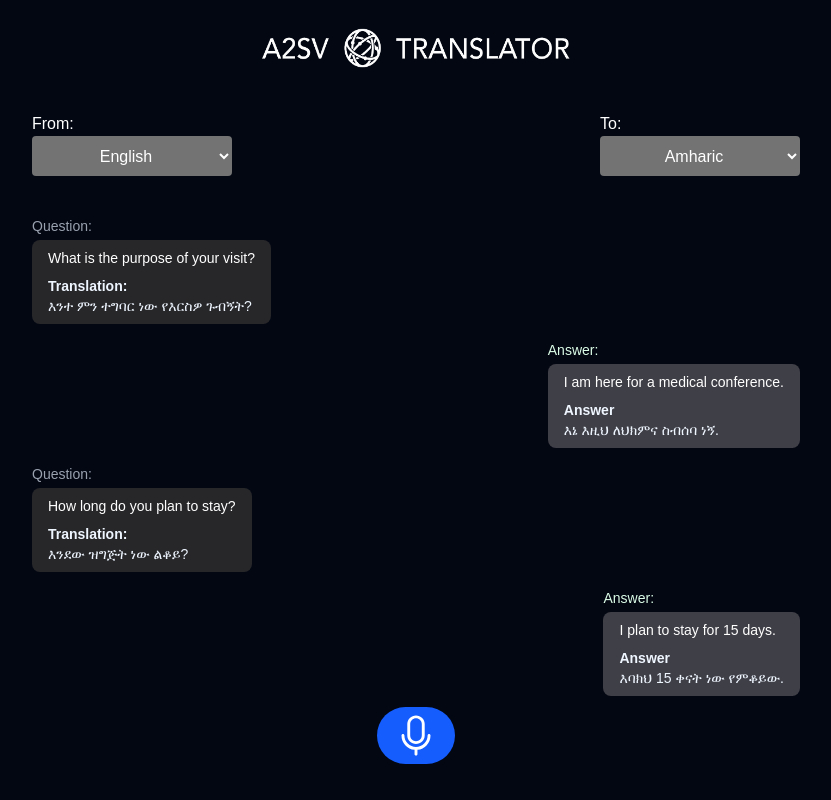
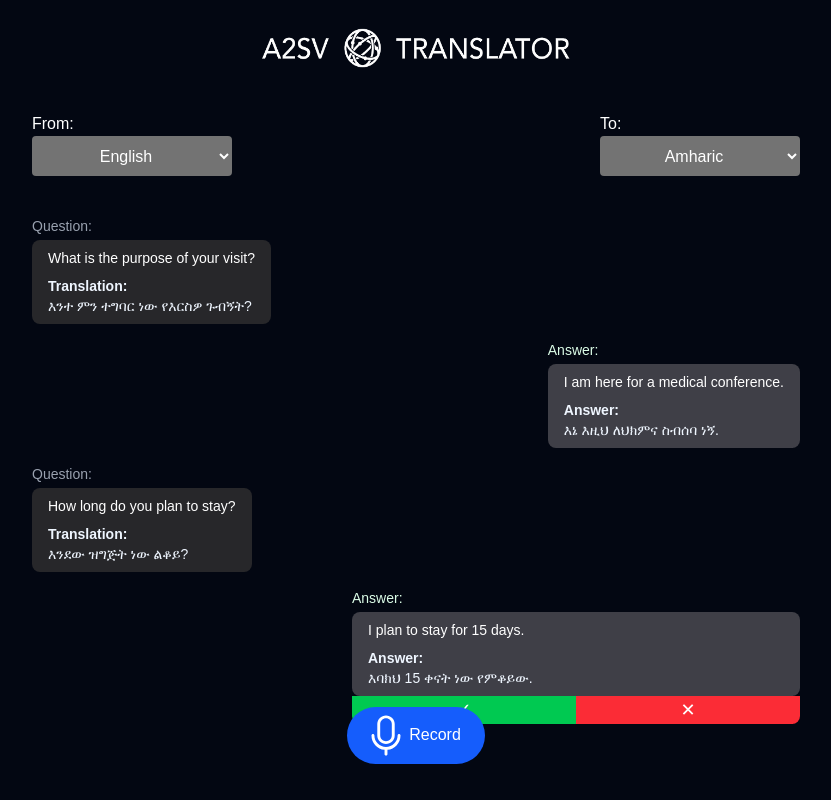
Before and after one commit to A2SV/A2SV-2025-Internship-Pass-Me, a Next.js app in the folder web/: page /chat in a window 1280 px wide. Shown: the whole page, without its empty margins (224-1055 px from the left). Built offline with nearby package versions, Linux system fonts and the light colour scheme; a web font is replaced by a local one.

Commit message:
feat: Add audio recodrding feature

```diff
--- /dev/null
+++ b/web/src/app/components/chatpage/AudioRecorder.tsx
@@ -0,0 +1,85 @@
+import React, { useState, useRef } from 'react'
+import Image from 'next/image'
+
+const AudioRecorder: React.FC = () => {
+  const [recording, setRecording] = useState(false)
+  const [audioURL, setAudioURL] = useState<string | null>(null)
+  const [error, setError] = useState<string | null>(null)
+  const mediaRecorderRef = useRef<MediaRecorder | null>(null)
+  const audioChunksRef = useRef<Blob[]>([])
+
+  const startRecording = async () => {
+    setError(null)
+    try {
+      const stream = await navigator.mediaDevices.getUserMedia({ audio: true })
+      const mediaRecorder = new MediaRecorder(stream)
+      mediaRecorderRef.current = mediaRecorder
+      audioChunksRef.current = []
+
+      mediaRecorder.ondataavailable = (event: BlobEvent) => {
+        if (event.data.size > 0) {
+          audioChunksRef.current.push(event.data)
+        }
+      }
+
+      mediaRecorder.onstop = () => {
+        const audioBlob = new Blob(audioChunksRef.current, { type: 'audio/wav' })
+        const url = URL.createObjectURL(audioBlob)
+        setAudioURL(url)
+        console.log('Recording complete. Audio blob:', audioBlob)
+      }
+
+      mediaRecorder.start()
+      setRecording(true)
+    } catch (err) {
+      console.error('Error starting recording:', err)
+      setError('Could not start recording: ' + (err as Error).message)
+    }
+  }
+
+  const stopRecording = () => {
+    if (mediaRecorderRef.current && mediaRecorderRef.current.state !== 'inactive') {
+      mediaRecorderRef.current.stop()
+      setRecording(false)
+    }
+  }
+
+  const handleRecordButton = () => {
+    if (recording) {
+      stopRecording()
+    } else {
+      startRecording()
+    }
+  }
+
+  return (
+    <>
+      {error && <p className="mt-2 text-red-500">{error}</p>}
+
+      <footer className="fixed bottom-5 p-4 flex flex-col items-center w-full">
+        <button
+          onClick={handleRecordButton}
+          className={`flex items-center justify-center bg-blue-600 hover:bg-blue-700 text-white rounded-full px-6 py-2 focus:outline-none transition
+            ${recording ? 'animate-pulse border-4' : ''}`}
+        >
+          <Image src="/mic.svg" alt="Mic" height={30} width={30} />
+          <span className="ml-2">{recording ? 'Stop' : 'Record'}</span>
+        </button>
+
+        {audioURL && (
+          <div className="mt-4 flex flex-col items-center">
+            <a
+              href={audioURL}
+              download="recording.wav"
+              className="mt-2 text-blue-400 underline"
+            >
+              Download Recording
+            </a>
+          </div>
+        )}
+      </footer>
+    </>
+  )
+}
+
+export default AudioRecorder
--- a/web/src/app/components/chatpage/ChatBubble.tsx
+++ b/web/src/app/components/chatpage/ChatBubble.tsx
@@ -1,6 +1,8 @@
-import React from 'react'
+'use client'
+import React, { useState } from 'react'
 
-interface ChatItem {
+export interface ChatItem {
+  id: number
   role: 'question' | 'answer'
   text: string
   translation?: string
@@ -9,50 +11,111 @@ interface ChatItem {
 
 interface ChatBubbleProps {
   chatItem: ChatItem
+  isLatest?: boolean
 }
 
-const ChatBubble: React.FC<ChatBubbleProps> = ({ chatItem }: {chatItem: ChatItem}) => {
+const ChatBubble: React.FC<ChatBubbleProps> = ({ chatItem, isLatest = false }) => {
   const isQuestion = chatItem.role === 'question'
 
+  const [approved, setApproved] = useState(!isLatest)
+  const [isEditing, setIsEditing] = useState(false)
+  const [answerText, setAnswerText] = useState(chatItem.text)
+  const [customAnswer, setCustomAnswer] = useState('')
+  const [loading, setLoading] = useState(false)
+
+  const mockBackend = (input: string): Promise<string> => {
+    return new Promise((resolve) => {
+      setTimeout(() => {
+        resolve(`(Processed) ${input}`)
+      }, 1000)
+    })
+  }
+
+  const handleApprove = () => {
+    setApproved(true)
+  }
+
+  const handleReject = () => {
+    setIsEditing(true)
+  }
+
+  const handleSubmitCustom = async () => {
+    if (!customAnswer.trim()) return
+    setLoading(true)
+    try {
+      const processed = await mockBackend(customAnswer)
+      setAnswerText(processed)
+      setApproved(true)
+    } catch (error) {
+      console.error('Error processing custom answer:', error)
+    } finally {
+      setLoading(false)
+      setIsEditing(false)
+      setCustomAnswer('')
+    }
+  }
+
   return (
-    <div
-      className={`
-        flex flex-col max-w-md
-        ${isQuestion ? 'self-start' : 'self-end'}
-      `}
-    >
-      {/* Label: Question / Answer */}
-      <span
-        className={`
-          text-sm mb-1
-          ${isQuestion ? 'text-gray-400' : 'text-green-100'}
-        `}
-      >
+    <div className={`flex flex-col max-w-md ${isQuestion ? (isEditing ? 'self-center w-300' : 'self-start') : 'self-end'}`}>
+      <span className={`text-sm mb-1 ${isQuestion ? 'text-gray-400' : 'text-green-100'}`}>
         {isQuestion ? 'Question:' : 'Answer:'}
       </span>
 
-      {/* Main Bubble */}
-      <div
-        className={`
-          rounded-lg px-4 py-2
-          ${isQuestion ? 'bg-zinc-800' : 'bg-zinc-700'}
-          text-sm
-        `}
-      >
+      <div className={`rounded-lg px-4 py-2 ${isEditing ? 'bg-indigo-500 w-100' : (isQuestion ?'bg-zinc-800': 'bg-zinc-700')} text-sm relative`}>
+        {isQuestion ? (
+          <>
             <p className="whitespace-pre-wrap">{chatItem.text}</p>
-        {isQuestion && chatItem.translation && (
+            {chatItem.translation && (
               <div className="mt-2 text-blue-50">
                 <strong>Translation:</strong>
                 <p>{chatItem.translation}</p>
               </div>
             )}
-        {!isQuestion && chatItem.transliteration && (
-          <p className="mt-2 text-blue-50">
-            <strong>Answer</strong>
+          </>
+        ) : (
+          <>
+            <p className="whitespace-pre-wrap">{answerText}</p>
+            {chatItem.transliteration && (
+              <div className="mt-2 text-blue-50">
+                <strong>Answer:</strong>
                 <p>{chatItem.transliteration}</p>
-          </p>
+              </div>
+            )}
+            {isEditing && (
+              <div className="mt-2">
+                <textarea
+                  className="w-full p-2 rounded border border-gray-400 bg-zinc-800"
+                  value={customAnswer}
+                  onChange={(e) => setCustomAnswer(e.target.value)}
+                  placeholder="Type your desired answer..."
+                  rows={1}
+                />
+                <button
+                  onClick={handleSubmitCustom}
+                  disabled={loading}
+                  className="mt-2 px-3 py-1 bg-blue-600 text-white rounded"
+                >
+                  {loading ? 'Processing...' : 'Submit'}
+                </button>
+              </div>
+            )}
+          </>
         )}
       </div>
+      {isLatest && !approved && !isEditing && (
+        <div className="flex justify-end">
+          <div className='w-md cursor-pointer'>
+            <button onClick={handleApprove} title="Approve Answer" className="bg-green-500 rounded-bl-lg w-full text-lg">
+              &#10003;
+            </button>
+          </div>
+          <div className='w-md cursor-pointer'>
+            <button onClick={handleReject} title="Reject & Edit Answer" className="bg-red-500 rounded-br-lg w-full text-lg">
+              &#10005;
+            </button>
+          </div>
+        </div>
+      )}
     </div>
   )
 }
--- a/web/src/app/components/chatpage/ChatPage.tsx
+++ b/web/src/app/components/chatpage/ChatPage.tsx
@@ -1,28 +1,32 @@
 'use client'
 import { useState } from 'react'
 import LanguageSelector from '@/app/components/chatpage/LanguageSelector'
-import ChatBubble from '@/app/components/chatpage/ChatBubble'
+import ChatBubble, { ChatItem } from '@/app/components/chatpage/ChatBubble'
 import Image from 'next/image'
+import AudioRecorder from '@/app/components/chatpage/AudioRecorder'
 
 export default function ChatPage() {
-  // Mock chat data
-  const [chatData, setChatData] = useState([
+  const [chatData, setChatData] = useState<ChatItem[]>([
     {
+      id: 1,
       role: 'question',
       text: 'What is the purpose of your visit?',
       translation: 'እንተ ምን ተግባር ነው የእርስዎ ጉብኝት?',
     },
     {
+      id: 2,
       role: 'answer',
       text: 'I am here for a medical conference.',
       transliteration: 'እኔ እዚህ ለህክምና ስብሰባ ነኝ.',
     },
     {
+      id: 3,
       role: 'question',
       text: 'How long do you plan to stay?',
       translation: 'እንደው ዝግጅት ነው ልቆይ?',
     },
     {
+      id: 4,
       role: 'answer',
       text: 'I plan to stay for 15 days.',
       transliteration: 'እባክህ 15 ቀናት ነው የምቆይው.',
@@ -47,19 +51,16 @@ export default function ChatPage() {
           <LanguageSelector label="To" initialLanguage="Amharic" />
         </div>
         <div className="max-w-3xl mx-auto flex flex-col space-y-4">
-          {chatData.map((chatItem, index) => (
-            <ChatBubble key={index} chatItem={chatItem} />
+          {chatData.map((chatItem) => (
+            <ChatBubble key={chatItem.id} chatItem={chatItem}
+              isLatest={chatItem.id === 4}
+            />
           ))}
+
         </div>
       </main>
 
-      <footer className="fixed bottom-5 p-4 flex justify-center items-center w-full">
-        <button
-          className="flex items-center justify-center bg-blue-600 hover:bg-blue-700 text-white rounded-full px-6 py-2 focus:outline-none transition"
-        >
-          <Image src="/mic.svg" alt="Mic" height={30} width={30} />
-        </button>
-      </footer>
+      <AudioRecorder />
     </div>
   )
 }
```
Lines whose indentation alone changed are shown as unchanged.
